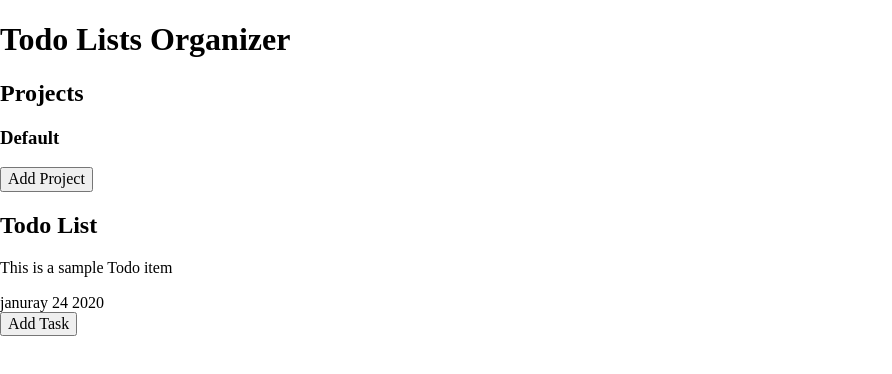
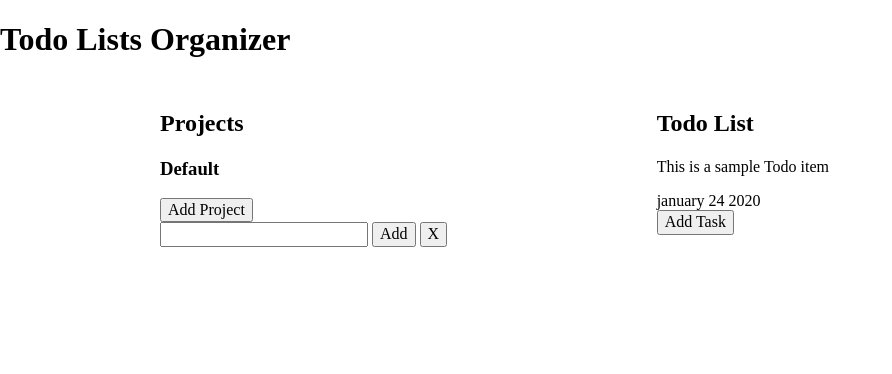
Before and after one commit to Sim-frpt/todo-list, a website built with webpack: page dist/index.html in a window 1280 px wide. Both pictures are taken after a click on the button "Add Project". Shown: the whole page, without its empty margins (0-892 px from the left). Built offline with nearby package versions, Linux system fonts and the light colour scheme.

Commit message:
add proper forms for projects and tasks, remove dynamic js form

```diff
--- a/src/assets/styles/style.css
+++ b/src/assets/styles/style.css
@@ -1,4 +1,24 @@
+.main__container {
+  display: flex;
+  margin: 2em 10%;
+}
 
-.main__container {
+.project__container {
+  flex-grow: 1;
+  padding: 0 2em;
+}
 
+.add__project {
+  display: none;
 }
+
+.todos__container {
+  flex-grow: 2;
+  padding: 0 2em;
+}
+
+.task__form {
+  display: none;
+  flex-direction: column;
+  flex-wrap: wrap;
+}
--- a/src/index.js
+++ b/src/index.js
@@ -1,9 +1,12 @@
 import "normalize.css";
 import "./assets/styles/style.css";
 import { taskFactory } from "./modules/task";
-import { generateTaskForm } from "./modules/dom-manipulation";
+import { revealProjectInput, removeProjectInput } from "./modules/dom-manipulation";
 
-console.log( taskFactory( { title:'hi', description:'lol', dueDate:'test', priority:'ier', notes:'xcv', project:'woie' }));
+//console.log( taskFactory( { title:'hi', description:'lol', dueDate:'test', priority:'ier', notes:'xcv', project:'woie' }));
 
-const form = generateTaskForm();
-//document.body.append( form );
+const revealProjectFormButton = document.getElementsByClassName( "reveal__project-input" )[0];
+const hideProjectFormButton = document.getElementsByClassName( "button__close-project" )[0];
+
+revealProjectFormButton.addEventListener( 'click', revealProjectInput );
+hideProjectFormButton.addEventListener( 'click', removeProjectInput );
--- a/src/modules/dom-manipulation.js
+++ b/src/modules/dom-manipulation.js
@@ -1,97 +1,14 @@
+const addProjectDiv = document.getElementsByClassName( 'add__project' )[0];
 
-const createLabel = ( inputName, text ) => {
-  const label = document.createElement( 'label' );
-  label.setAttribute( 'for', inputName );
-  label.textContent = text;
-
-  return label;
-};
-
-const createInput = ( type, id ) => {
-  const input = document.createElement( 'input' );
-  input.type = type;
-  input.setAttribute( 'id', id);
-  input.setAttribute( 'name', id);
-
-  return input;
-};
-
-const createSpecialInput = ( elementType, name ) => {
-  const element = document.createElement( elementType );
-  element.setAttribute( 'id', name );
-  element.setAttribute( 'name', name );
-
-  return element;
-};
-
-const appendOptionsToSelect = ( options, selectElement ) => {
-  if ( ! options.length ) {
-    return;
-  }
-
-  options.forEach( option => {
-    const optionNode = document.createElement( 'option' );
-
-    optionNode.value = option;
-    optionNode.textContent = option.toUpperCase();
-
-    selectElement.append( optionNode );
-  });
+const revealProjectInput = ( event ) => {
+  addProjectDiv.style.display = 'block';
 }
 
-function generateTaskForm() {
-  const form = document.createElement( 'form' );
-  form.classList.add( "task__form" );
+const removeProjectInput = ( event ) => {
+  const addProjectInput = document.getElementsByClassName( "project__input" )[0];
 
-  const taskTitle = createLabel( 'title', 'Title' );
-  const title = createInput( 'text', 'title' );
-
-  const taskDescription = createLabel( 'description', 'Title' );
-  const description = createSpecialInput( 'textarea', 'description' );
-
-  const taskDueDate = createLabel( 'due-date', 'Deadline' );
-  const dueDate = createInput( 'date', 'due-date' );
-
-  const taskPriority = createLabel( 'priority', 'Priority' );
-  const priority = createSpecialInput ( 'select', 'priority' );
-
-  const priorityOptions = [ 'low', 'normal', 'high' ];
-  appendOptionsToSelect( priorityOptions, priority );
-
-  const taskNotes = createLabel( 'notes', 'Notes' );
-  const notes = createSpecialInput( 'textarea', 'notes' );
-
-  const taskProject = createLabel( 'project', 'Project' );
-  const project = createSpecialInput( 'select', 'project' );
-
-  appendOptionsToSelect( [ 'default' ], project );
-
-  const closeButton = document.createElement( 'button' );
-  closeButton.classList.add( 'button__close' );
-  closeButton.textContent = 'Close';
-
-  const submitButton = document.createElement( 'button' );
-  submitButton.classList.add( 'button__submit' );
-  submitButton.textContent = 'Save';
-
-  form.append(
-    taskTitle,
-    title,
-    taskDescription,
-    description,
-    taskDueDate,
-    dueDate,
-    taskPriority,
-    priority,
-    taskNotes,
-    notes,
-    taskProject,
-    project,
-    closeButton,
-    submitButton,
-  );
-
-  return form;
+  addProjectInput.textContent = '';
+  addProjectDiv.style.display = '';
 }
 
-export { generateTaskForm };
+export { revealProjectInput, removeProjectInput };
```
Also changed, not shown: dist/index.html, dist/main.js.
